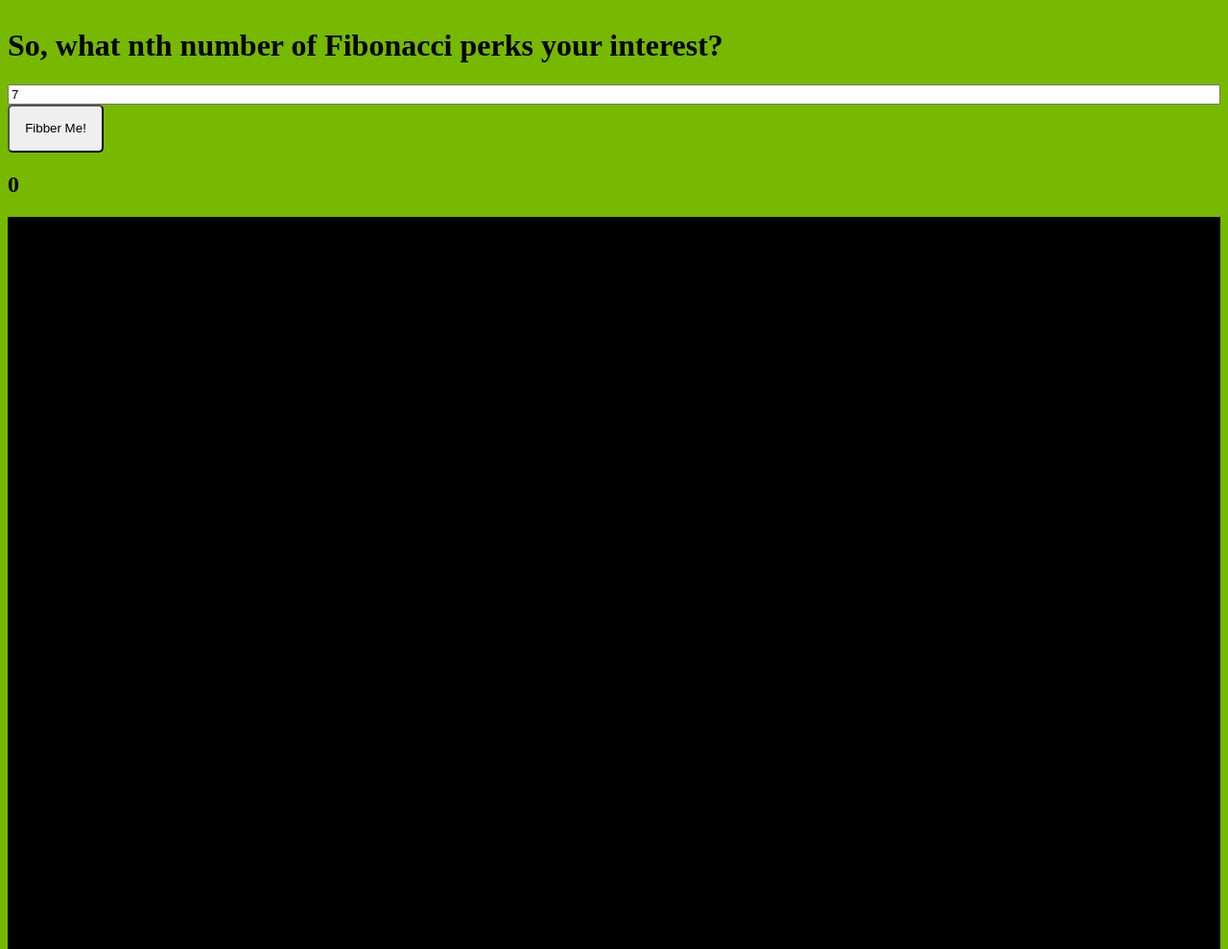
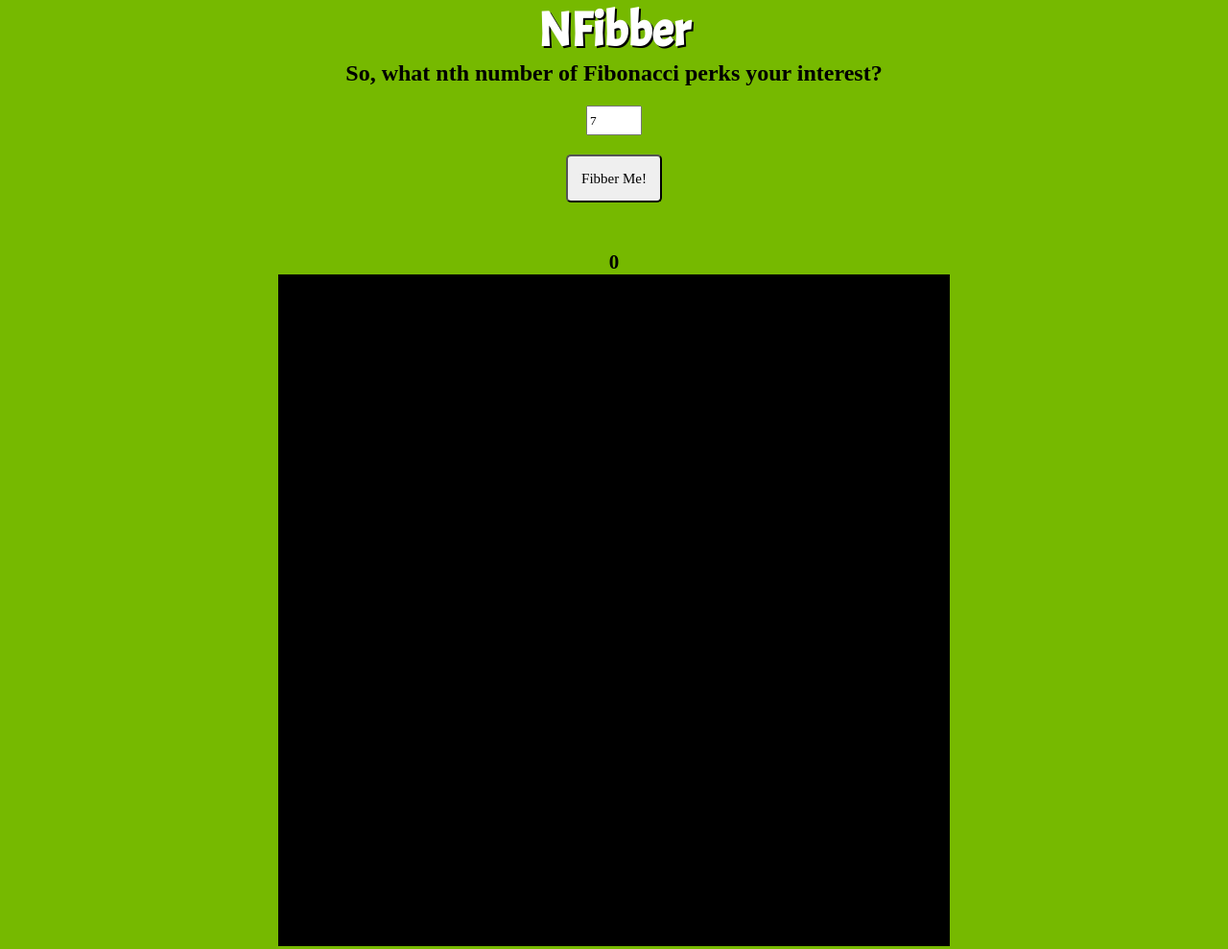
Before and after one commit to arpannln/NFibber, a plain HTML site: page index.html in a window 1280 px wide. Shown: the top 989 px of the page at 96% size. Drawn offline with Linux system fonts and the light colour scheme; a web font is replaced by a local one.

Commit message:
canvas smh

```diff
--- a/index.html
+++ b/index.html
@@ -4,17 +4,19 @@
     <meta charset="utf-8">
     <title>NFibber</title>
     <meta name="viewport" content="width=device-width, initial-scale=1">
+    <link href="https://fonts.googleapis.com/css?family=Acme|PT+Serif+Caption" rel="stylesheet">
     <script type="text/javascript" src="./userInteractions.js"> </script>
     <link rel="stylesheet" type="text/css" href="styling.css">
 
   </head>
 
   <body>
-    <h1>So, what nth number of Fibonacci perks your interest?</h1>
+    <h1>NFibber</h1>
+    <h2>So, what nth number of Fibonacci perks your interest?</h2>
     <input id="userInput" type="number" name="" value="7" min="0">
     <button onclick="updateVisuals()">Fibber Me!</button>
-    <h2 id="answer">0</h2>
-    <canvas id="myCanvas" width="500" height="500"></canvas>
+    <h2 class="answer" id="answer">0</h2>
+    <canvas id="myCanvas"></canvas>
   </body>
 
 </html>
--- a/styling.css
+++ b/styling.css
@@ -1,17 +1,61 @@
+* {
+  font-family: 'PT Serif Caption', serif;
+}
+
 body {
   background-color: #76b900;
   display: flex;
-  justify-content: center;
   flex-direction: column;
+  margin: auto;
+}
+
+h1 {
+  font-family: 'Acme', sans-serif;
+  margin: auto;
+  font-size: 50px;
+  color: white;
+  text-shadow: 2px 2px black;
+}
+
+h2 {
+  margin: auto;
+}
+
+input {
+  width: 50px;
+  height: 25px;
+  margin: auto;
+  margin-top: 20px;
+  margin-bottom: 20px;
 }
 
 button {
   width: 100px;
   height: 50px;
+  font-size: 15px;
   border-radius: 5px;
+  margin: auto;
+  margin-bottom: 50px;
+}
+
+button:hover {
+  transition: all 1s;
+  background-color: #416600;
+  color: white;
+  cursor: pointer;
+  transform: scale(1.2);
+  box-shadow: 5px 5px 5px;
+
+}
+
+.answer {
+  font-size: 21px;
 }
 canvas {
   background-color: black;
+  width: 700px;
+  height: 700px;
+  margin: auto;
 }
 .error {
   color: red;
--- a/userInteractions.js
+++ b/userInteractions.js
@@ -40,7 +40,7 @@ const updateAnswer = (userInput) => {
   answerContainer.classList.remove('error');
   let answer = returnNthFib(userInput);
 
-  answerContainer.innerHTML = answer;
+  answerContainer.innerHTML = `The ${userInput}th Fibonacci number is... ${answer}`;
 
   return answer;
 };
@@ -55,34 +55,63 @@ const flashError = () => {
   answerContainer.classList.add('error');
 };
 
+
 //this gets a bit tricky
+const greens = [
+  "#76b900",
+  "#85c01c",
+  "#94c838",
+  "#a3d055",
+  "#b2d871",
+  "#68a400",
+  "#5b8f00",
+  "#4e7b00",
+  "#416600",
+  "#345200"
+];
+
+const randomGreen = () => {
+  return greens[Math.floor(Math.random() * greens.length)];
+
+};
 
 const updateCanvas = (userInput) => {
   let canvas = document.getElementById('myCanvas');
   let ctx = canvas.getContext("2d");
   ctx.clearRect(0, 0, 500, canvas.height);
-  let i = 1;
-  let scale = 100 / userInput;
+  let scale = 50 / userInput;
+  ctx.lineWidth = 5;
+  let i = 3;
+
   ctx.beginPath();
+  ctx.strokeStyle = randomGreen();
+  ctx.arc(150, 100, scale * Fibholder[1], 0, 0.5*Math.PI);
+  ctx.stroke();
+
+  ctx.beginPath();
+  ctx.strokeStyle = randomGreen();
+  ctx.arc(150, 100, scale * Fibholder[2], .5*Math.PI, Math.PI);
+  ctx.stroke();
 
   while (i <= userInput) {
+    ctx.beginPath();
+    ctx.strokeStyle = randomGreen();
     let offset = scale * (Fibholder[i] - Fibholder[i - 1]);
     switch ( i % 4 ) {
       case 0:
-        ctx.arc(250 + offset, 250, scale * Fibholder[i], 1.5*Math.PI, 2*Math.PI);
+        ctx.arc(150 + offset, 100 + offset, scale * Fibholder[i], 1.5*Math.PI, 2*Math.PI);
         ctx.stroke();
         break;
       case 1:
-        console.log(offset);
-        ctx.arc(250, 250, scale * Fibholder[i], 0, 0.5*Math.PI);
+        ctx.arc(150, 100 + offset, scale * Fibholder[i], 0, 0.5*Math.PI);
         ctx.stroke();
         break;
       case 2:
-        ctx.arc(250, 250, scale * Fibholder[i], .5*Math.PI, Math.PI);
+        ctx.arc(150, 100, scale * Fibholder[i], .5*Math.PI, Math.PI);
         ctx.stroke();
         break;
       case 3:
-        ctx.arc(250 + offset, 250 - offset, scale * Fibholder[i], Math.PI, 1.5*Math.PI);
+        ctx.arc(150 + offset, 100, scale * Fibholder[i], Math.PI, 1.5*Math.PI);
         ctx.stroke();
         break;
     }
@@ -90,19 +119,4 @@ const updateCanvas = (userInput) => {
     i += 1;
 
   }
-  //arc(x,y,r,startangle,endangle)
- //one round of spirals is this
- //ctx.beginPath();
-// ctx.arc(100,60,1,0,.5*Math.PI);
-// ctx.stroke();
-// ctx.arc(95,50,30,.5*Math.PI, 1*Math.PI);
-// ctx.stroke();
-// ctx.arc(105,45,40, 1*Math.PI, 1.5*Math.PI);
-// ctx.stroke();
-// ctx.arc(115,55,50, 1.5*Math.PI, 2*Math.PI);
-// ctx.stroke();
-
-  for (let i = 0; i <= userInput; i++) {
-    // ctx.arc
-  }
 };
```
